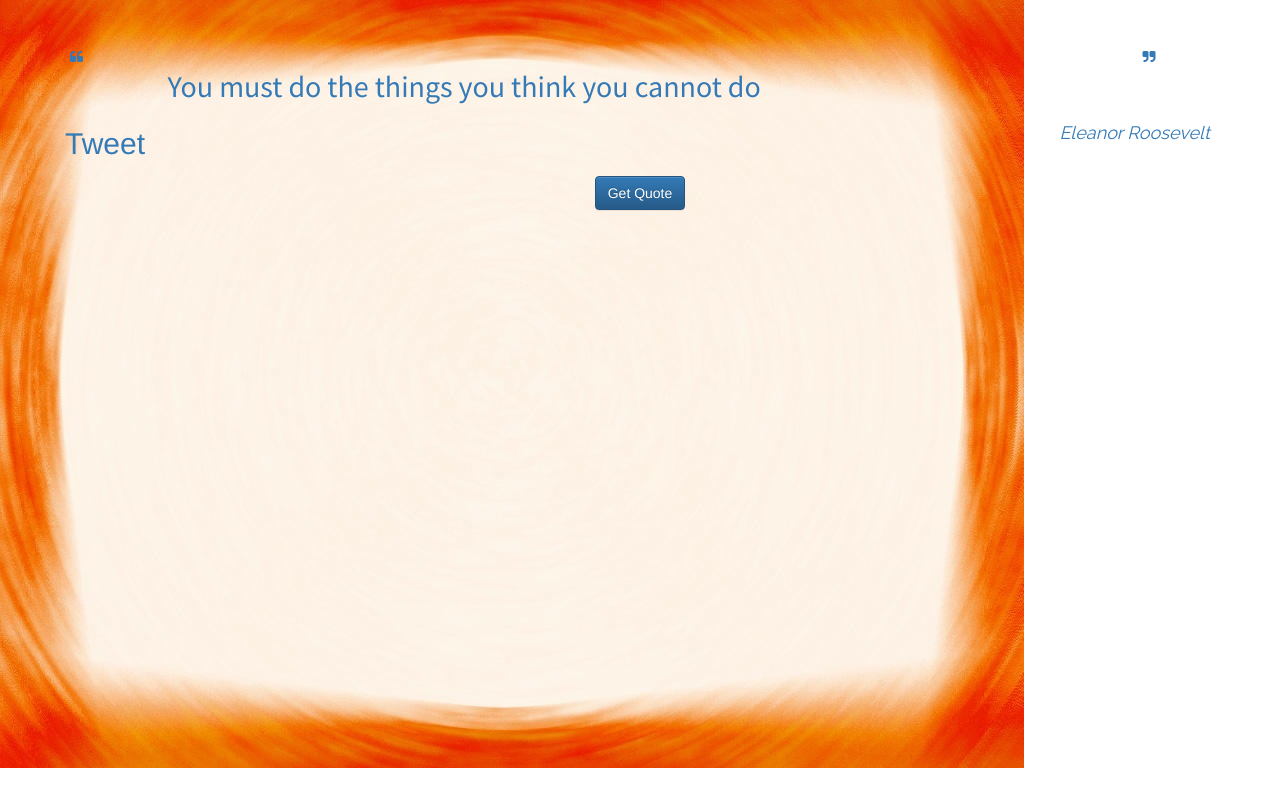
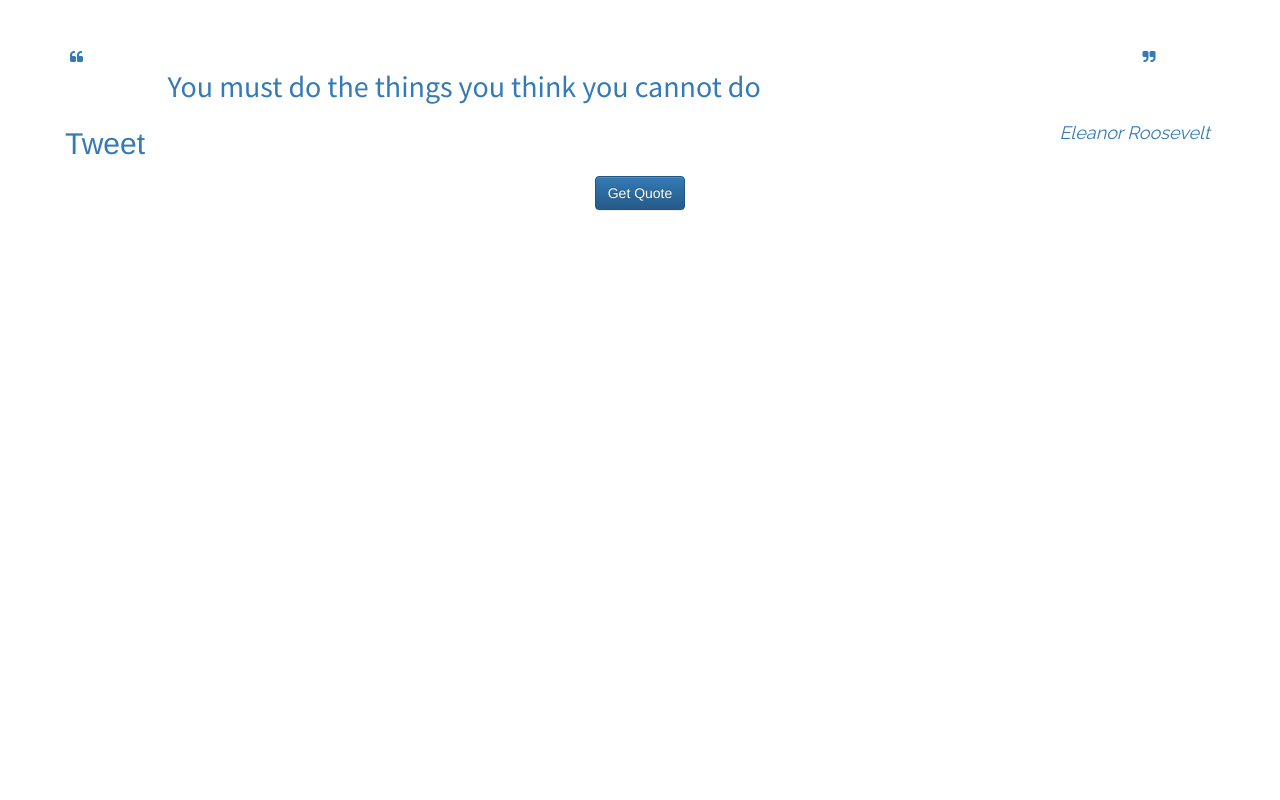
Before and after one commit to iceveda06/Quote-Generator, a plain HTML site: page index.html in a window 1280 px wide. Drawn offline with nearby package versions, Linux system fonts and the light colour scheme.

Commit message:
removed background

```diff
--- a/css/style.css
+++ b/css/style.css
@@ -1,9 +1,3 @@
-body {
-    background-image: url("../images/red.jpg");
-    background-repeat: no-repeat;
-
-}
-
 .quote {
     font-family: 'Source Sans Pro', sans-serif;
     color: #337ab7;
```
